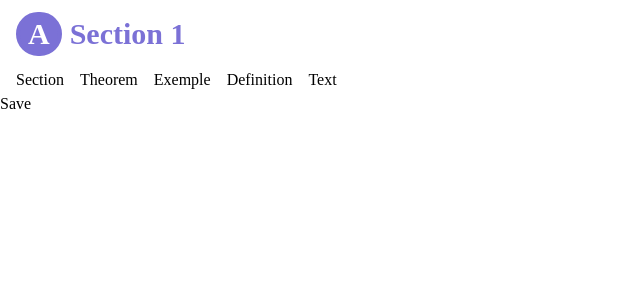
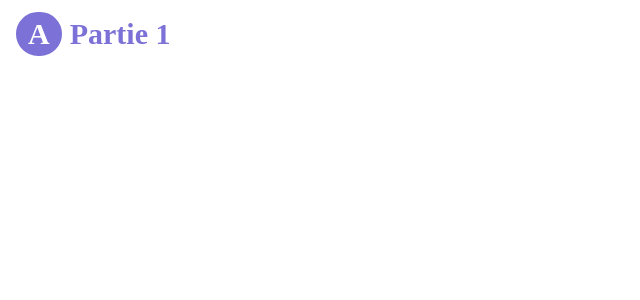
Before and after one commit to schoolioo/client-web, a Next.js app: page /editor in a window 1280 px wide. Shown: the top 300 px of the page, without its empty margins (0-640 px from the left). Built offline with nearby package versions, Linux system fonts and the light colour scheme; a web font is replaced by a local one.

Commit message:
feat: polish version of the editor

```diff
--- /dev/null
+++ b/components/AddBlockButton.tsx
@@ -0,0 +1,29 @@
+import React, { FunctionComponent, useState } from "react";
+import { SelectBlockMenu } from "./SelectBlockMenu";
+import { Block } from "../url-generated-api";
+
+export type AddBlockButtonProps = {
+  onClick?: (elementType: Block["__typename"]) => void;
+};
+export const AddBlockButton: FunctionComponent<AddBlockButtonProps> = ({
+  onClick,
+}) => {
+  const [isMenuOpen, setIsMenuOpen] = useState(false);
+  return (
+    <div
+      tabIndex={0}
+      className="relative flex justify-center items-center flex-col group p-2"
+      onMouseLeave={() => setIsMenuOpen(false)}
+    >
+      <button
+        onClick={() => setIsMenuOpen(true)}
+        className="text-center border-4 border-black/30 border-dashed rounded-lg w-full flex items-center space-x-4 group-hover:max-h-20 h-20 group-hover:opacity-100 max-h-2 overflow-hidden opacity-0 transition-all"
+      >
+        {/*<span className="flex-grow border-t-2" />*/}
+        <div className="flex-grow font-bold text-black/30">Ajouter un nouveau block</div>
+        {/*<span className="flex-grow border-t-2" />*/}
+      </button>
+      <SelectBlockMenu onClick={onClick} open={isMenuOpen} />
+    </div>
+  );
+};
--- a/components/BlockComponent.tsx
+++ b/components/BlockComponent.tsx
@@ -1,8 +1,9 @@
 import React, { FunctionComponent } from "react";
-import { Block } from "../url-generated-api";
+import { Block, ExempleBlock } from "../url-generated-api";
 import Heading from "./Heading/Heading";
 import CourseBlock, { CourseBlockType } from "./CourseBlock/CourseBlock";
 import { TextBlockComponent } from "./TextBlock/TextBlockComponent";
+import { AddBlockButton } from "./AddBlockButton";
 
 export type BlockComponentProps = {
   block: Block;
@@ -16,128 +17,144 @@ export const BlockComponent: FunctionComponent<BlockComponentProps> = ({
   update,
   level = 1,
 }) => {
-  const addChildren = (type: string) => {
-    if (
-      block.__typename == "SectionBlock" ||
-      block.__typename === "TheoremBlock" ||
-      block.__typename === "DefinitionBlock" ||
-      block.__typename === "ExempleBlock"
-    ) {
-      switch (type) {
-        case "section":
-          block.blocks.push({
-            __typename: "SectionBlock",
-            id: Math.random().toFixed(10),
-            title: Math.random().toFixed(10),
-            blocks: [],
-          });
-          break;
-        case "theorem":
-          block.blocks.push({
-            __typename: "TheoremBlock",
-            id: Math.random().toFixed(10),
-            blocks: [],
-          });
-          break;
-        case "exemple":
-          block.blocks.push({
-            __typename: "ExempleBlock",
-            id: Math.random().toFixed(10),
-            blocks: [],
-          });
-          break;
-        case "definition":
-          block.blocks.push({
-            __typename: "DefinitionBlock",
-            id: Math.random().toFixed(10),
-            blocks: [],
-          });
-          break;
-        case "text":
-          block.blocks.push({
-            __typename: "TextBlock",
-            id: Math.random().toFixed(10),
-            content: [
-              { text: "Lorem ipsum dolor sit amet, consectetur adipiscing elit. Suspendisse fermentum ipsum augue, eu condimentum ex gravida in. Aenean luctus interdum diam." }
-            ]
-          });
-          break;
-        default:
-          break;
-      }
-    }
-    update();
-  };
-
   const GetElement: FunctionComponent = ({ children }) => {
     switch (block.__typename) {
       case "SectionBlock":
         return (
           <section className="ml-4">
-            <Heading level={ level > 4 ? 4 : level } prefix="A">
-              { block.title }
+            <Heading level={level > 4 ? 4 : level} prefix="A">
+              {block.title}
             </Heading>
-            { children }
+            {children}
           </section>
         );
       case "TheoremBlock":
         return (
-          <CourseBlock type={ CourseBlockType.Theorem }>{ children }</CourseBlock>
+          <CourseBlock type={CourseBlockType.Theorem}>{children}</CourseBlock>
         );
       case "ExempleBlock":
         return (
-          <CourseBlock type={ CourseBlockType.Example }>{ children }</CourseBlock>
+          <CourseBlock type={CourseBlockType.Example}>{children}</CourseBlock>
         );
       case "DefinitionBlock":
         return (
-          <CourseBlock type={ CourseBlockType.Definition }>{ children }</CourseBlock>
+          <CourseBlock type={CourseBlockType.Definition}>
+            {children}
+          </CourseBlock>
         );
       case "CommentBlock":
         return (
-          <CourseBlock type={ CourseBlockType.Comment }>{ children }</CourseBlock>
+          <CourseBlock type={CourseBlockType.Comment}>{children}</CourseBlock>
         );
       case "TextBlock":
         return (
-          <TextBlockComponent editable content={ block.content }/>
+          <TextBlockComponent
+            parent={block}
+            update={update}
+            editable
+            content={block.content}
+          />
         );
       default:
-        return <>{ children }</>;
+        return <>{children}</>;
     }
   };
 
+  const addNewElementBelow = (beforeIndex: number, elementType: Block["__typename"]) => {
+    let newBlock: Block;
+    switch (elementType) {
+      case "ExempleBlock":
+        newBlock = {
+          id: Symbol().toString(),
+          blocks: [],
+          __typename: "ExempleBlock",
+        };
+        break;
+      case "SectionBlock":
+        newBlock = {
+          id: Symbol().toString(),
+          blocks: [],
+          title: "Nouveau titre",
+          __typename: "SectionBlock",
+        };
+        break;
+      case "TextBlock":
+        newBlock = {
+          id: Symbol().toString(),
+          content: "😁 Votre texte ici...",
+          __typename: "TextBlock",
+        };
+        break;
+      case "TheoremBlock":
+        newBlock = {
+          id: Symbol().toString(),
+          blocks: [],
+          __typename: "TheoremBlock",
+        };
+        break;
+      case "DefinitionBlock":
+        newBlock = {
+          id: Symbol().toString(),
+          blocks: [],
+          __typename: "DefinitionBlock",
+        };
+        break;
+      case "CommentBlock":
+        newBlock = {
+          id: Symbol().toString(),
+          blocks: [],
+          __typename: "CommentBlock",
+        };
+        break;
+      default:
+        newBlock = {
+          id: Symbol().toString(),
+          blocks: [],
+          __typename: "ExempleBlock",
+        };
+        break;
+    }
+    if ("blocks" in block) block.blocks.splice(beforeIndex + 1, 0, newBlock);
+    update();
+  };
+
   return (
-
     <GetElement>
-      <div className="space-y-4">
-        { block?.blocks?.map((value) => (
+      <div>
+        <AddBlockButton
+          onClick={(elementType: Block["__typename"]) =>
+            addNewElementBelow(-1, elementType)
+          }
+        />
+        {"blocks" in block &&
+          block?.blocks?.map((value, index) => (
+            <div className="flex flex-col">
               <BlockComponent
-            level={ level + 1 }
-            key={ value.id }
-            block={ value }
+                level={level + 1}
+                key={value.id}
+                block={value}
                 editable
-            update={ update }
+                update={update}
               />
-        )) }
+              <AddBlockButton
+                onClick={(elementType: Block["__typename"]) =>
+                  addNewElementBelow(index, elementType)
+                }
+              />
+              {/*<div className="relative flex justify-center items-center flex-col">*/}
+              {/*  <button*/}
+              {/*    onClick={() => addNewElementBelow(index)}*/}
+              {/*    className="w-full flex items-center space-x-4 hover:max-h-6 hover:opacity-100 max-h-2 overflow-hidden opacity-0 transition-all mt-2"*/}
+              {/*  >*/}
+              {/*    <span className="flex-grow border-t-2" />*/}
+              {/*    <span>Add a new element below</span>*/}
+              {/*    <span className="flex-grow border-t-2" />*/}
+              {/*  </button>*/}
+              {/*  <SelectBlockMenu/>*/}
+              {/*</div>*/}
             </div>
-
-      { editable && <EditButton onClick={ addChildren }/> }
+          ))}
+      </div>
     </GetElement>
-
-
   );
 };
-
-type EditButtonProps = {
-  onClick: (type: string) => void;
-};
-const EditButton: FunctionComponent<EditButtonProps> = ({ onClick }) => {
-  return (
-    <div className="w-full space-x-4">
-      <button onClick={ () => onClick("section") }>Section</button>
-      <button onClick={ () => onClick("theorem") }>Theorem</button>
-      <button onClick={ () => onClick("exemple") }>Exemple</button>
-      <button onClick={ () => onClick("definition") }>Definition</button>
-      <button onClick={ () => onClick("text") }>Text</button>
-    </div>
-  );
-};
--- a/components/CourseBlock/CourseBlock.tsx
+++ b/components/CourseBlock/CourseBlock.tsx
@@ -94,7 +94,7 @@ const CourseBlock: FunctionComponent<CourseBlockProps> = ({
 
   return (
     <div
-      className={ `rounded-xl overflow-hidden font-body space-y-2 select-none ${
+      className={ `rounded-xl font-body space-y-2 select-none ${
         getTypeData().className
       }` }
     >
--- /dev/null
+++ b/components/SelectBlockMenu.tsx
@@ -0,0 +1,69 @@
+import React, { FunctionComponent } from "react";
+import { Block } from "../url-generated-api";
+
+export type SelectBlockMenuProps = {
+  open?: boolean;
+  onClick?: (elementType: Block["__typename"]) => void;
+};
+export const SelectBlockMenu: FunctionComponent<SelectBlockMenuProps> = ({
+  open = false,
+  onClick = () => {},
+}) => {
+  type SelectBlockMenuButtonProps = {
+    name: Block["__typename"];
+  };
+  const SelectBlockMenuButton: FunctionComponent<SelectBlockMenuButtonProps> =
+    ({ name = "CommentBlock", children }) => {
+      return (
+        <button
+          onClick={() => onClick(name)}
+          className="hover:bg-black/10 rounded p-2 fill-stone-700"
+        >
+          {children}
+        </button>
+      );
+    };
+
+  return (
+    <>
+      {open && (
+        <div className="flex absolute shadow p-2 rounded bg-clip-padding backdrop-filter backdrop-blur-md bg-opacity-60 border border-gray-200">
+          <SelectBlockMenuButton name="TextBlock">
+            <svg className="h-5 aspect-square" viewBox="0 0 24 24">
+              <path d="M3,3H21V5H3V3M3,7H21V9H3V7M3,11H21V13H3V11M3,15H21V17H3V15M3,19H21V21H3V19Z" />
+            </svg>
+          </SelectBlockMenuButton>
+
+          <SelectBlockMenuButton name="SectionBlock">
+            <svg className="h-5 aspect-square" viewBox="0 0 24 24">
+              <path d="M5,4V7H10.5V19H13.5V7H19V4H5Z" />
+            </svg>
+          </SelectBlockMenuButton>
+
+          <SelectBlockMenuButton name="TheoremBlock">
+            <svg className="h-5 aspect-square" viewBox="0 0 24 24">
+              <path d="M11.5 19.1C11.3 20.2 10.9 21 10.2 21.5C9.5 22 8.6 22.1 7.5 21.9C7.1 21.8 6.3 21.7 6 21.5L6.5 20C6.8 20.1 7.4 20.3 7.7 20.3C8.8 20.5 9.4 20 9.6 18.8L12 5.2C12.2 4 12.7 3.2 13.4 2.6C14.1 2.1 15.1 1.9 16.2 2.1C16.6 2.2 17.4 2.3 18 2.6L17.5 4C17.3 3.9 16.6 3.8 16.3 3.7C15 3.5 14.3 4.1 14 5.6L11.5 19.1Z" />
+            </svg>
+          </SelectBlockMenuButton>
+
+          <SelectBlockMenuButton name="ExempleBlock">
+            <svg className="h-5 aspect-square" viewBox="0 0 24 24">
+              <path d="M9.5,3A6.5,6.5 0 0,1 16,9.5C16,11.11 15.41,12.59 14.44,13.73L14.71,14H15.5L20.5,19L19,20.5L14,15.5V14.71L13.73,14.44C12.59,15.41 11.11,16 9.5,16A6.5,6.5 0 0,1 3,9.5A6.5,6.5 0 0,1 9.5,3M9.5,5C7,5 5,7 5,9.5C5,12 7,14 9.5,14C12,14 14,12 14,9.5C14,7 12,5 9.5,5Z" />
+            </svg>
+          </SelectBlockMenuButton>
+
+          <SelectBlockMenuButton name="DefinitionBlock">
+            <svg className="h-5 aspect-square" viewBox="0 0 24 24">
+              <path d="M5,3H19A2,2 0 0,1 21,5V19A2,2 0 0,1 19,21H5A2,2 0 0,1 3,19V5A2,2 0 0,1 5,3M13,13V7H11V13H13M13,17V15H11V17H13Z" />
+            </svg>
+          </SelectBlockMenuButton>
+          <SelectBlockMenuButton name="CommentBlock">
+            <svg className="h-5 aspect-square" viewBox="0 0 24 24">
+              <path d="M13 3C9.23 3 6.19 5.95 6 9.66L4.08 12.19C3.84 12.5 4.08 13 4.5 13H6V16C6 17.11 6.89 18 8 18H9V21H16V16.31C18.37 15.19 20 12.8 20 10C20 6.14 16.88 3 13 3M10 11C9.45 11 9 10.55 9 10S9.45 9 10 9 11 9.45 11 10 10.55 11 10 11M13 11C12.45 11 12 10.55 12 10S12.45 9 13 9 14 9.45 14 10 13.55 11 13 11M16 11C15.45 11 15 10.55 15 10S15.45 9 16 9 17 9.45 17 10 16.55 11 16 11Z" />
+            </svg>
+          </SelectBlockMenuButton>
+        </div>
+      )}
+    </>
+  );
+};
--- a/pages/course.tsx
+++ b/pages/course.tsx
@@ -11,7 +11,7 @@ const Course: NextPage = () => {
           __typename: "ExempleBlock", blocks: [
             {
               __typename: "TextBlock",
-              content: "**awd** **awed** *wef* s*wef $$\\int$$" ,
+              content: "*Romain* a cassé **sa voiture** $$x^2$$" ,
               id: "246878d2-93a0-4311-9412-445b44983dd9"
             }
           ],
--- a/pages/editor.tsx
+++ b/pages/editor.tsx
@@ -1,21 +1,33 @@
-import type { NextPage } from 'next';
-import { FunctionComponent, useReducer, useState } from "react";
+import type { NextPage } from "next";
+import { useState } from "react";
 import { BlockComponent } from "../components/BlockComponent";
 import { Block } from "../url-generated-api";
 
-
 const Editor: NextPage = () => {
-  const [block, setBlock] = useState<Block>({__typename: "SectionBlock", title: "Section 1", id: "317f4bdb-0029-4a63-90af-b2d33ae5f423", blocks: []});
+  const [block, setBlock] = useState<Block>({
+    title: "Partie 1",
+    blocks: [],
+    id: "3f8cfeba-4858-4113-8613-cfd0bdb3b1f8",
+    __typename: "SectionBlock",
+  });
 
   return (
     <div>
-      <BlockComponent update={() => setBlock({...block})} block={block} editable/>
-      <button onClick={() => {
-        console.log(JSON.stringify(block));}}>Save</button>
+      <BlockComponent
+        update={ () => setBlock({ ...block }) }
+        block={ block }
+        editable
+      />
+      {/*<button*/}
+      {/*  onClick={ () => {*/}
+      {/*    console.log(JSON.stringify(block));*/}
+      {/*  } }*/}
+      {/*>*/}
+      {/*  Save*/}
+      {/*</button>*/}
     </div>
   );
 };
 
 
-
 export default Editor;
```
Also changed, not shown: components/TextBlock/TextBlockComponent.tsx (+19 -2 lines). Lines whose indentation alone changed are shown as unchanged.
